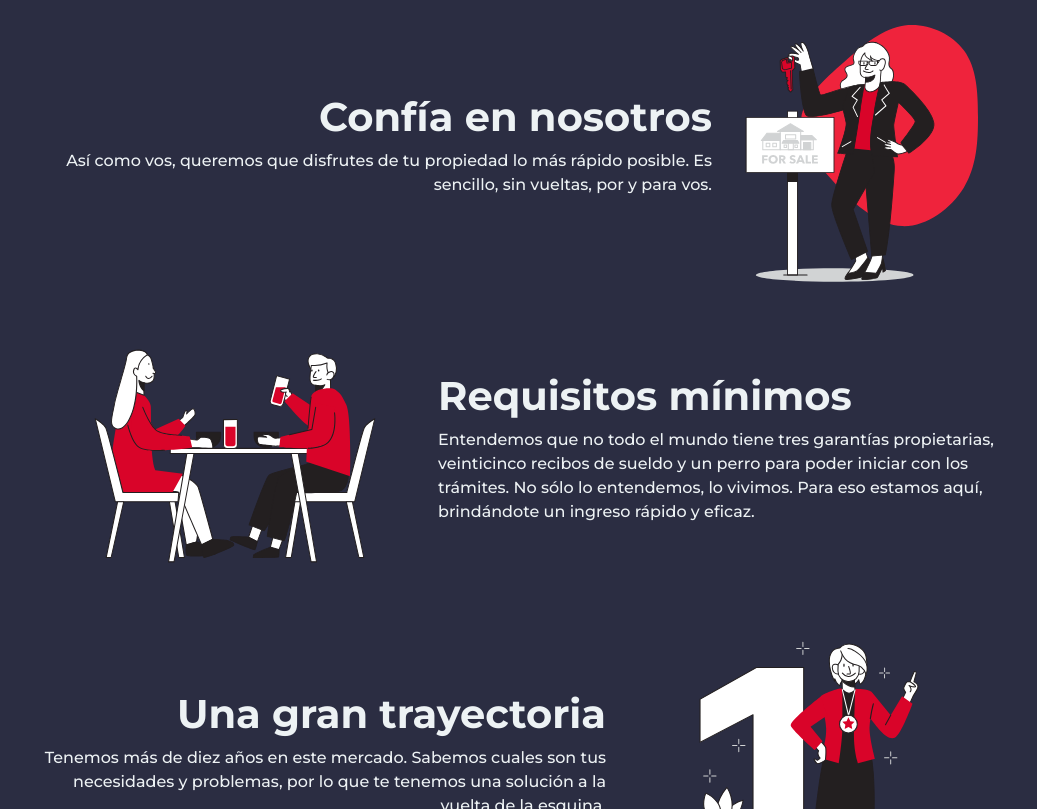
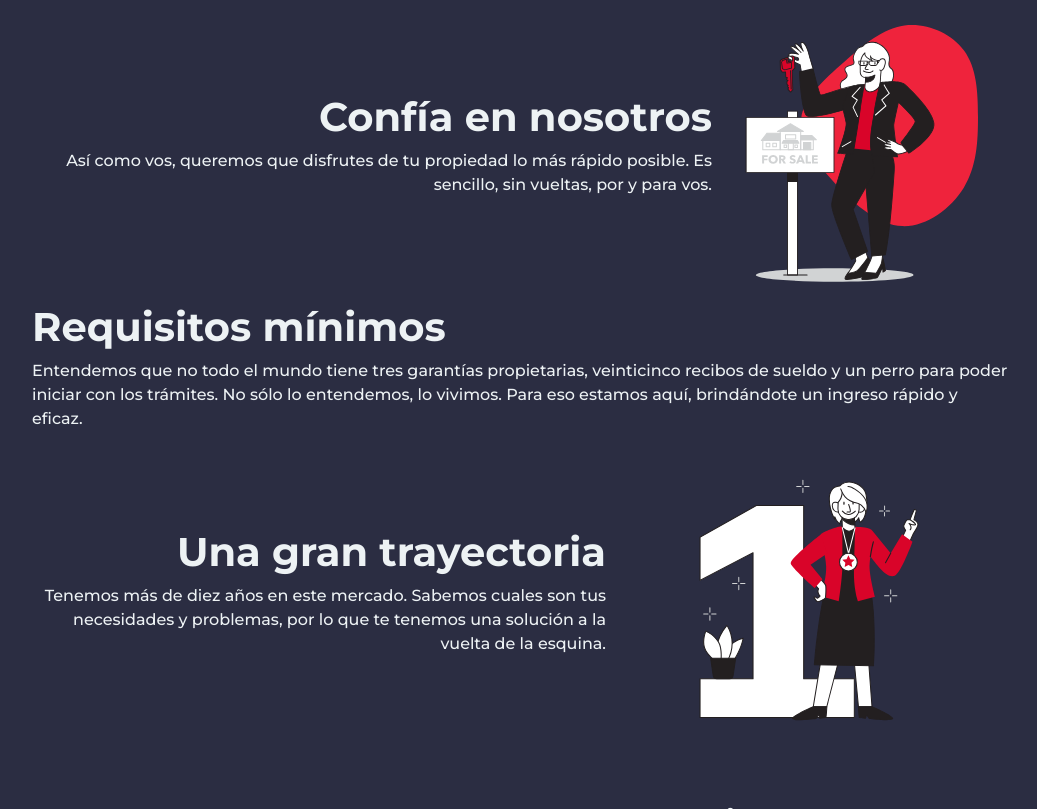
Before and after one commit to Naghell/coder-inmobiliaria-v2, a website: page index.html in a window 1280 px wide. Shown: the part 508-1317 px from the top of the page, without its empty margins (118-1155 px from the left). Drawn offline with nearby package versions, Linux system fonts and the light colour scheme.

Commit message:
Ajustes finales

```diff
--- a/index.html
+++ b/index.html
@@ -231,11 +231,6 @@
         />
       </article>
       <article data-aos="fade-left" class="page__bubble">
-        <img
-          class="page__bubble__icon"
-          src="./images/icon__terciary.svg"
-          alt="Mujer inmobiliria"
-        />
         <div class="page__bubble__content">
           <h5>Requisitos mínimos</h1>
           <p class="text-align-left">
```
Also changed, not shown: pages/sobre-nosotros.html (+5 -0 lines), images/icon__search.svg (deleted).
